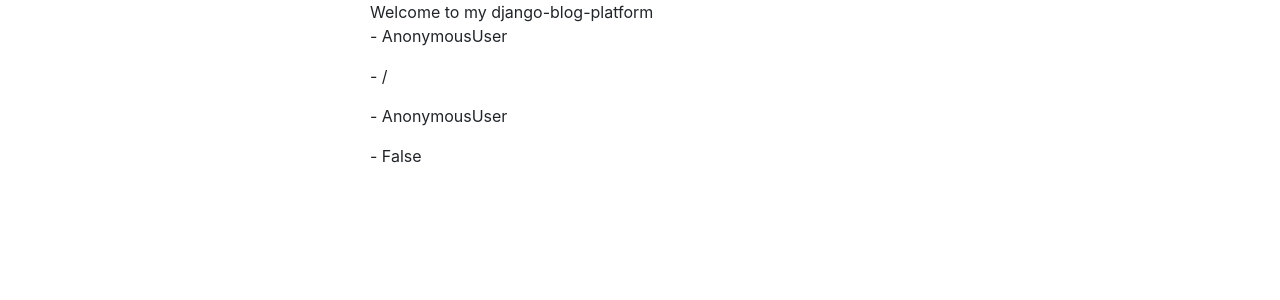
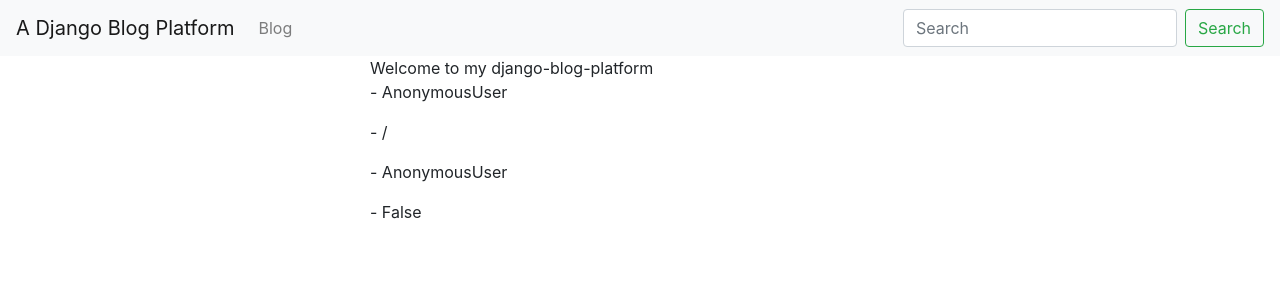
Before and after one commit to andybyers21/django-blog-platform, a Django app: page / in a window 1280 px wide. Shown: the top 300 px of the page. Run offline with Django 3.2, Linux system fonts and the light colour scheme; some libraries are stand-ins or nearby versions.

Commit message:
add blog navigation

```diff
--- a/src/blog_posts/templates/blog_posts/list.html
+++ b/src/blog_posts/templates/blog_posts/list.html
@@ -6,7 +6,7 @@ Django Blogs
 
 {% block content %}
     {% for object in object_list %}
-        <h3><li>{{ object.title }}</li></h3>
+        <h3><li><a href="{{ object.get_absolute_url }}">{{ object.title }}</a></li></h3>
         <p>{{ object.content }}</p>
     {% endfor %}
 {% endblock %}
--- a/src/templates/base.html
+++ b/src/templates/base.html
@@ -1,19 +1,9 @@
-<!doctype html>
-<html lang="en">
-
-<head>
-    <!-- Required meta tags -->
-    <meta charset="utf-8">
-    <meta name="viewport" content="width=device-width, initial-scale=1, shrink-to-fit=no">
-
-    <!-- Bootstrap CSS -->
-    <link rel="stylesheet" href="https://stackpath.bootstrapcdn.com/bootstrap/4.5.2/css/bootstrap.min.css"
-        integrity="sha384-JcKb8q3iqJ61gNV9KGb8thSsNjpSL0n8PARn9HuZOnIxN0hoP+VmmDGMN5t9UJ0Z" crossorigin="anonymous">
-
-    <title>{% block head_title %}django-blog-platform{% endblock %}</title>
-</head>
+{% include 'head.html' %}
 
 <body>
+
+    {% include 'navbar.html' %}
+
     <div class="container">
         <div class="row">
             <div class="col-6 mx-auto">
@@ -24,18 +14,8 @@
         </div>
     </div>
 
+    {% include 'javascript.html' %}
 
-    <!-- Optional JavaScript -->
-    <!-- jQuery first, then Popper.js, then Bootstrap JS -->
-    <script src="https://code.jquery.com/jquery-3.5.1.slim.min.js"
-        integrity="sha384-DfXdz2htPH0lsSSs5nCTpuj/zy4C+OGpamoFVy38MVBnE+IbbVYUew+OrCXaRkfj"
-        crossorigin="anonymous"></script>
-    <script src="https://cdn.jsdelivr.net/npm/popper.js@1.16.1/dist/umd/popper.min.js"
-        integrity="sha384-9/reFTGAW83EW2RDu2S0VKaIzap3H66lZH81PoYlFhbGU+6BZp6G7niu735Sk7lN"
-        crossorigin="anonymous"></script>
-    <script src="https://stackpath.bootstrapcdn.com/bootstrap/4.5.2/js/bootstrap.min.js"
-        integrity="sha384-B4gt1jrGC7Jh4AgTPSdUtOBvfO8shuf57BaghqFfPlYxofvL8/KUEfYiJOMMV+rV"
-        crossorigin="anonymous"></script>
 </body>
 
 </html>
--- /dev/null
+++ b/src/templates/head.html
@@ -0,0 +1,14 @@
+<!doctype html>
+<html lang="en">
+
+<head>
+    <!-- Required meta tags -->
+    <meta charset="utf-8">
+    <meta name="viewport" content="width=device-width, initial-scale=1, shrink-to-fit=no">
+
+    <!-- Bootstrap CSS -->
+    <link rel="stylesheet" href="https://stackpath.bootstrapcdn.com/bootstrap/4.5.2/css/bootstrap.min.css"
+        integrity="sha384-JcKb8q3iqJ61gNV9KGb8thSsNjpSL0n8PARn9HuZOnIxN0hoP+VmmDGMN5t9UJ0Z" crossorigin="anonymous">
+
+    <title>{% block head_title %}django-blog-platform{% endblock %}</title>
+</head>
--- /dev/null
+++ b/src/templates/javascript.html
@@ -0,0 +1,11 @@
+<!-- Optional JavaScript -->
+<!-- jQuery first, then Popper.js, then Bootstrap JS -->
+<script src="https://code.jquery.com/jquery-3.5.1.slim.min.js"
+        integrity="sha384-DfXdz2htPH0lsSSs5nCTpuj/zy4C+OGpamoFVy38MVBnE+IbbVYUew+OrCXaRkfj"
+        crossorigin="anonymous"></script>
+<script src="https://cdn.jsdelivr.net/npm/popper.js@1.16.1/dist/umd/popper.min.js"
+        integrity="sha384-9/reFTGAW83EW2RDu2S0VKaIzap3H66lZH81PoYlFhbGU+6BZp6G7niu735Sk7lN"
+        crossorigin="anonymous"></script>
+<script src="https://stackpath.bootstrapcdn.com/bootstrap/4.5.2/js/bootstrap.min.js"
+        integrity="sha384-B4gt1jrGC7Jh4AgTPSdUtOBvfO8shuf57BaghqFfPlYxofvL8/KUEfYiJOMMV+rV"
+        crossorigin="anonymous"></script>
--- /dev/null
+++ b/src/templates/navbar.html
@@ -0,0 +1,21 @@
+<nav class="navbar navbar-expand-lg navbar-light bg-light">
+  <a class="navbar-brand" href="/">A Django Blog Platform</a>
+  <button class="navbar-toggler" type="button" data-toggle="collapse" data-target="#navbarSupportedContent" aria-controls="navbarSupportedContent" aria-expanded="false" aria-label="Toggle navigation">
+    <span class="navbar-toggler-icon"></span>
+  </button>
+
+  <div class="collapse navbar-collapse" id="navbarSupportedContent">
+    <ul class="navbar-nav mr-auto">
+      {% comment %} <li class="nav-item">
+        <a class="nav-link" href="/">Home <span class="sr-only">(current)</span></a>
+      </li> {% endcomment %}
+      <li class="nav-item">
+        <a class="nav-link" href="/blog">Blog</a>
+      </li>
+    </ul>
+    <form class="form-inline my-2 my-lg-0">
+      <input class="form-control mr-sm-2" type="search" placeholder="Search" aria-label="Search">
+      <button class="btn btn-outline-success my-2 my-sm-0" type="submit">Search</button>
+    </form>
+  </div>
+</nav>
```
Also changed, not shown: src/blog_posts/models.py (+9 -0 lines), src/blog_posts/templates/blog_posts/detail.html (+9 -0 lines).
